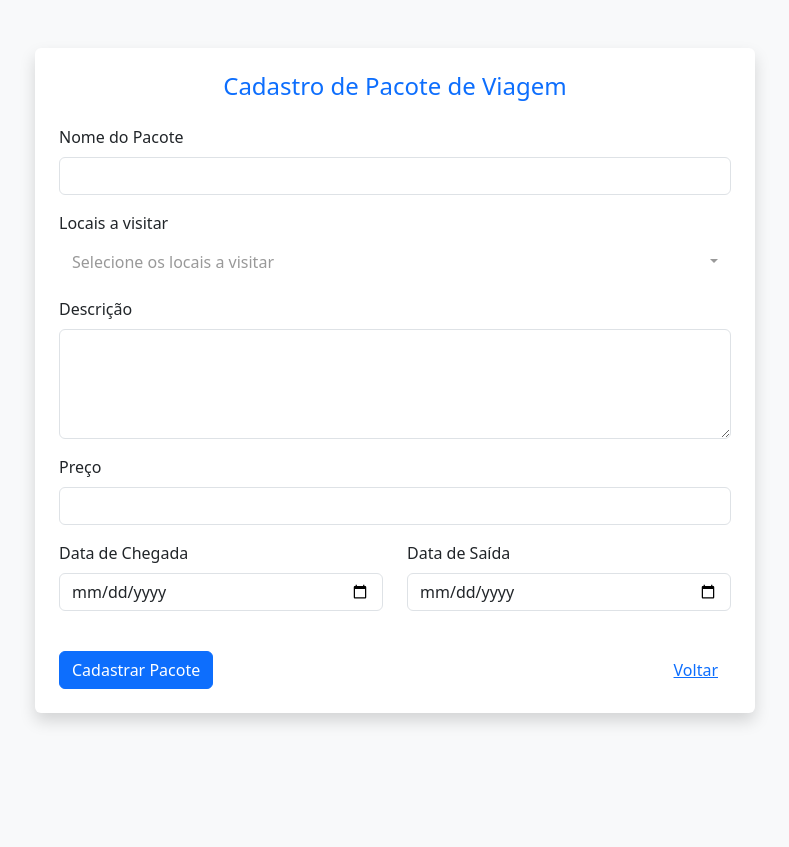
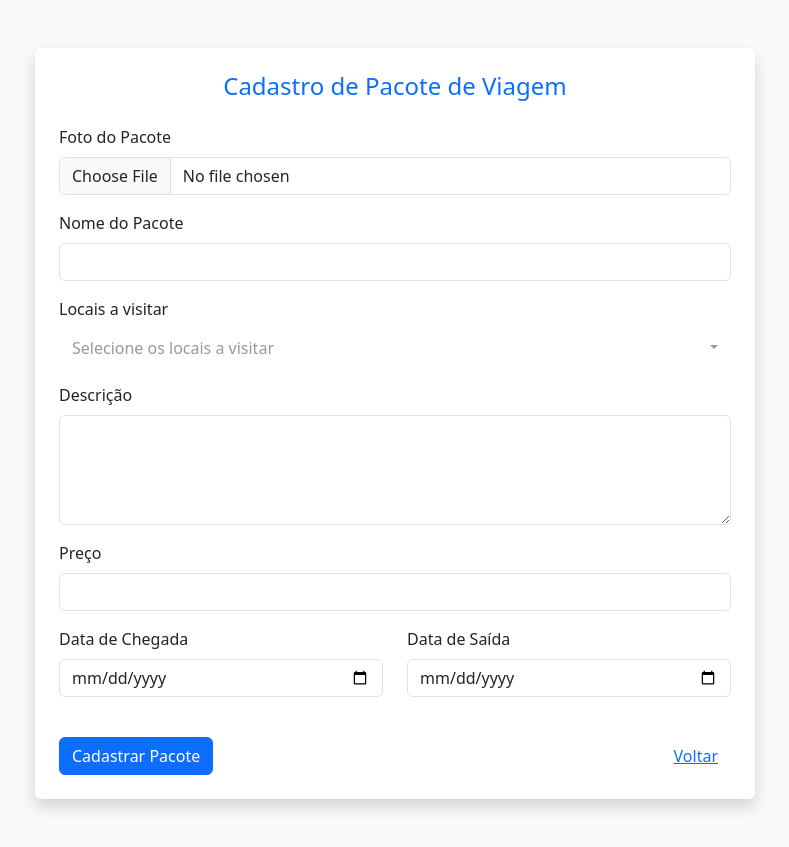
Before and after one commit to nicolasgomes2011/ERP-Viagens, a PHP site: page /adicionar_pacote.php in a window 1280 px wide. Shown: the whole page, without its empty margins (245-1034 px from the left). Before the commit the page ends 724 px from the top, so only its background shows below. Run offline with PHP 8.4, Linux system fonts and the light colour scheme; data that the repository does not hold is empty; some libraries are stand-ins or nearby versions.

Commit message:
feat: Adicionar upload de imagem para pacotes de viagem no formulário de cadastro

```diff
--- a/adicionar_pacote.php
+++ b/adicionar_pacote.php
@@ -72,8 +72,11 @@ if (!empty($pacotes['destino'])) {
             <h2 class="h4 mb-4 text-center text-primary">
                 <?= $edit == 1 ? 'Editar Pacote de Viagem' : 'Cadastro de Pacote de Viagem' ?>
             </h2>
-            <form action="acao/acao-cadastrar-pacote.php" method="POST">
-
+            <form action="acao/acao-cadastrar-pacote.php" method="POST" enctype="multipart/form-data">
+                <div class="mb-3">
+                    <label for="imagem" class="form-label">Foto do Pacote</label>
+                    <input type="file" id="imagem" name="imagem" class="form-control" accept="image/*">
+                </div>
                 <div class="mb-3">
                     <label for="nome" class="form-label">Nome do Pacote</label>
                     <input type="text" value="<?= $pacotes['nome'] ?? '' ?>" id="nome" name="nome" class="form-control" required>
```
